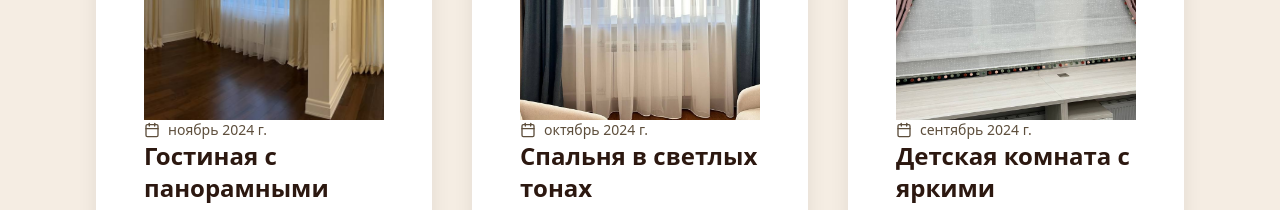
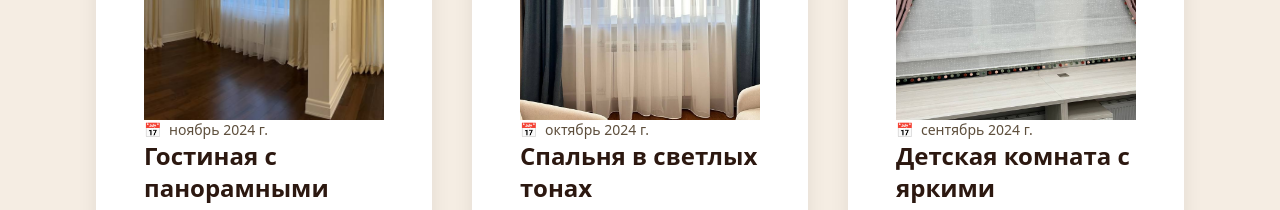
Before and after one commit to Djagernayt/leterna-website, a Next.js app: page /projects in a window 1280 px wide. Shown: the part 860-1070 px from the top of the page. Built offline with nearby package versions, Linux system fonts and the light colour scheme.

Commit message:
fix: replace Calendar icon with emoji in projects page

```diff
--- a/app/projects/page.tsx
+++ b/app/projects/page.tsx
@@ -2,7 +2,7 @@ import React from 'react';
 import { Metadata } from 'next';
 import Image from 'next/image';
 import Link from 'next/link';
-import { ArrowRight, Calendar } from 'lucide-react';
+import { ArrowRight } from 'lucide-react';
 import { Button, Card } from '@/components/ui';
 
 export const metadata: Metadata = {
@@ -121,7 +121,7 @@ export default function ProjectsPage() {
                   {/* Content */}
                   <div className="flex-1 flex flex-col">
                     <div className="flex items-center gap-2 text-sm text-neutral-brown mb-3">
-                      <Calendar size={16} />
+                      <span>📅</span>
                       <span>
                         {new Date(project.date).toLocaleDateString('ru-RU', {
                           year: 'numeric',
```
